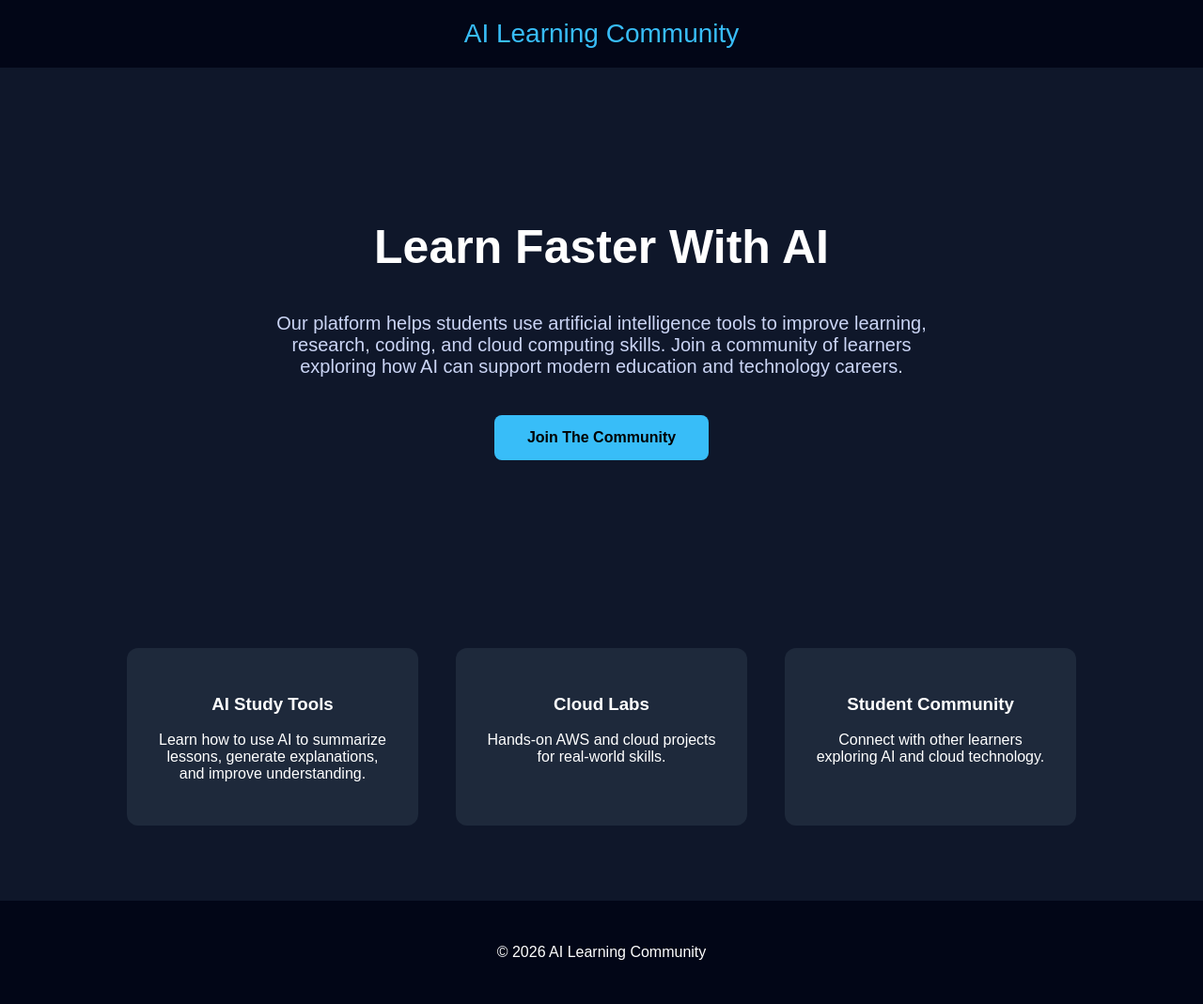
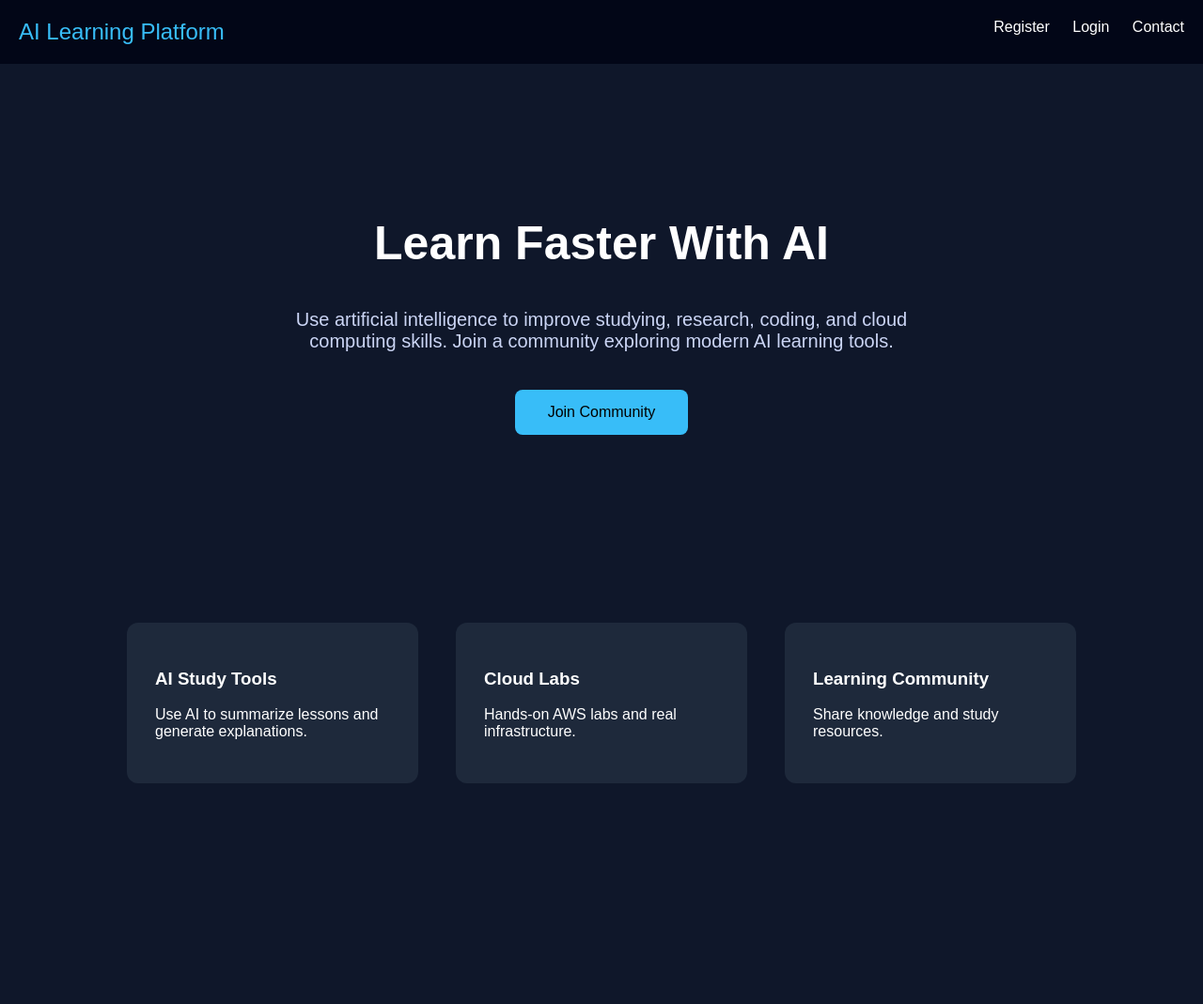
Before and after one commit to Fenyaboo/aws-learning-portal, a website: page views/index.html in a window 1280 px wide. Shown: the whole page at 94% size. After the commit the page ends 914 px from the top, so only its background shows below. Drawn offline with Linux system fonts and the light colour scheme.

Commit message:
Update index.html

```diff
--- a/views/index.html
+++ b/views/index.html
@@ -3,7 +3,7 @@
 
 <head>
 
-<title>AWS AI Learning Portal</title>
+<title>AI Learning Platform</title>
 
 <style>
 
@@ -12,21 +12,29 @@ margin:0;
 font-family:Arial;
 background:#0f172a;
 color:white;
-text-align:center;
 }
 
 header{
 background:#020617;
 padding:20px;
+display:flex;
+justify-content:space-between;
 }
 
 .logo{
-font-size:28px;
+font-size:24px;
 color:#38bdf8;
 }
 
+nav a{
+margin-left:20px;
+color:white;
+text-decoration:none;
+}
+
 .hero{
-padding:120px 20px;
+text-align:center;
+padding:120px;
 }
 
 .hero h1{
@@ -41,21 +49,20 @@ margin:auto;
 }
 
 .button{
+margin-top:40px;
 display:inline-block;
-margin-top:40px;
 padding:15px 35px;
 background:#38bdf8;
 color:black;
+border-radius:8px;
 text-decoration:none;
-border-radius:8px;
-font-weight:bold;
 }
 
 .features{
-padding:80px;
 display:flex;
 justify-content:center;
 gap:40px;
+padding:80px;
 flex-wrap:wrap;
 }
 
@@ -64,11 +71,6 @@ background:#1e293b;
 padding:30px;
 border-radius:12px;
 width:250px;
-}
-
-footer{
-padding:30px;
-background:#020617;
 }
 
 </style>
@@ -80,8 +82,16 @@ background:#020617;
 <header>
 
 <div class="logo">
-AI Learning Community
+AI Learning Platform
 </div>
+
+<nav>
+
+<a href="/register">Register</a>
+<a href="/login">Login</a>
+<a href="/contact">Contact</a>
+
+</nav>
 
 </header>
 
@@ -91,16 +101,15 @@ AI Learning Community
 
 <p>
 
-Our platform helps students use artificial intelligence tools
-to improve learning, research, coding, and cloud computing skills.
+Use artificial intelligence to improve studying,
+research, coding, and cloud computing skills.
 
-Join a community of learners exploring how AI can support
-modern education and technology careers.
+Join a community exploring modern AI learning tools.
 
 </p>
 
 <a class="button" href="/register">
-Join The Community
+Join Community
 </a>
 
 </section>
@@ -109,34 +118,21 @@ Join The Community
 
 <div class="card">
 <h3>AI Study Tools</h3>
-<p>
-Learn how to use AI to summarize lessons,
-generate explanations, and improve understanding.
-</p>
+<p>Use AI to summarize lessons and generate explanations.</p>
 </div>
 
 <div class="card">
 <h3>Cloud Labs</h3>
-<p>
-Hands-on AWS and cloud projects for real-world skills.
-</p>
+<p>Hands-on AWS labs and real infrastructure.</p>
 </div>
 
 <div class="card">
-<h3>Student Community</h3>
-<p>
-Connect with other learners exploring AI and cloud technology.
-</p>
+<h3>Learning Community</h3>
+<p>Share knowledge and study resources.</p>
 </div>
 
 </section>
 
-<footer>
-
-<p>© 2026 AI Learning Community</p>
-
-</footer>
-
 </body>
 
 </html>
```
